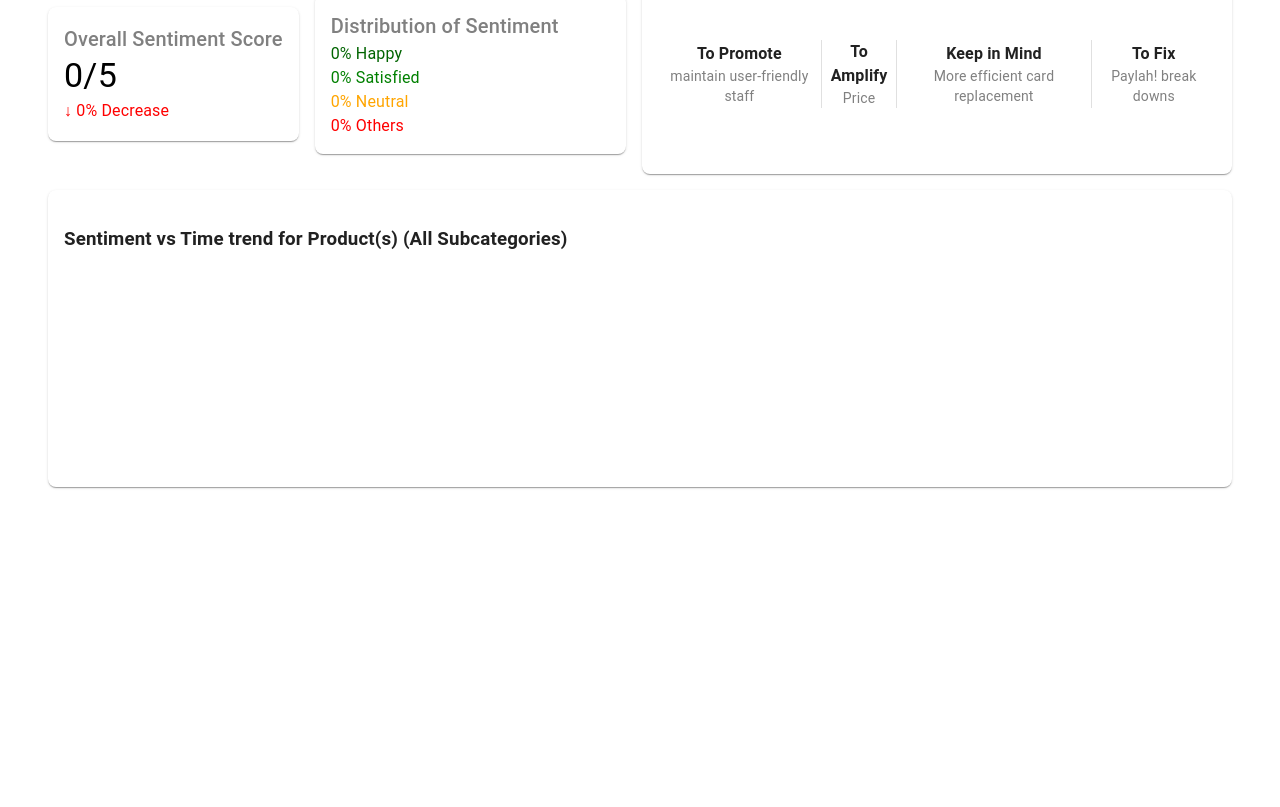
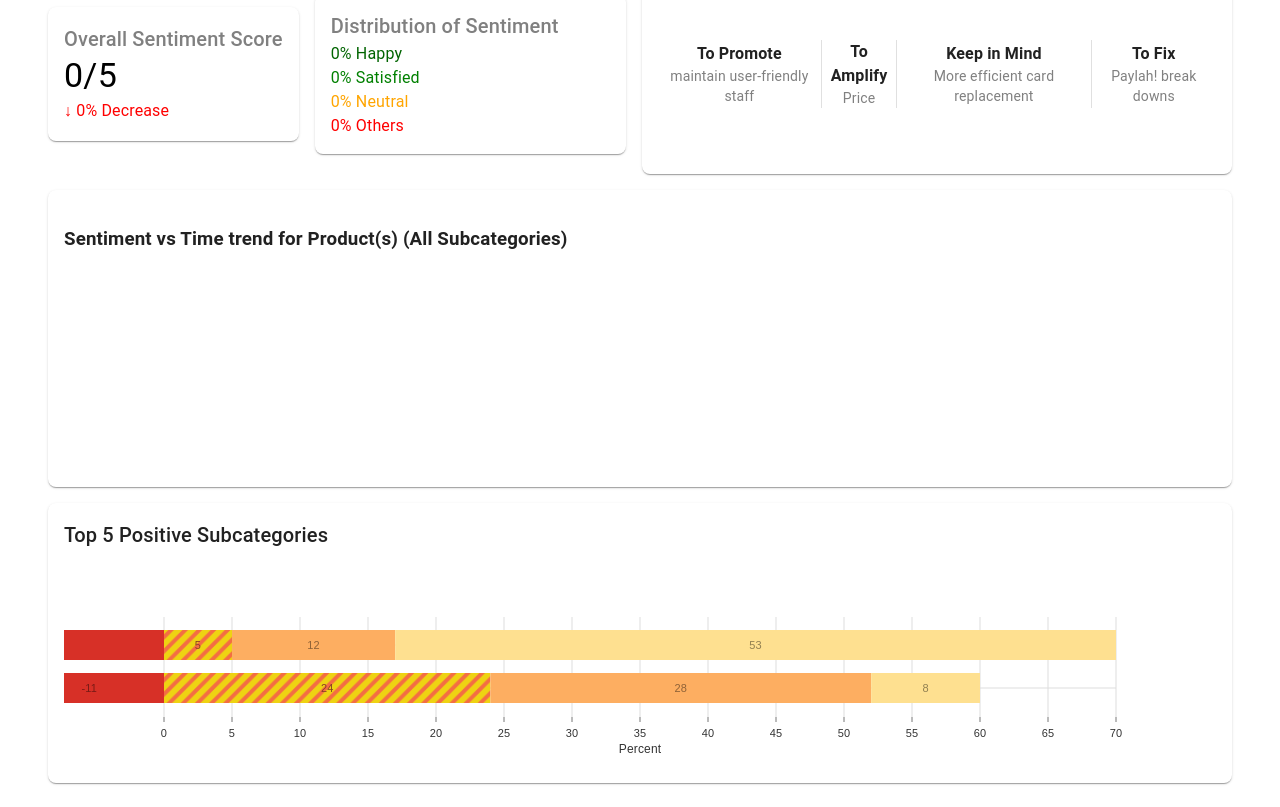
Before and after one commit to Service-Design-Studio/1d-final-project-summer-2024-sds-2024-team-03, a React (Create React App) app in the folder react/: page / in a window 1280 px wide. Shown: the part 261-1068 px from the top of the page. Before the commit the page ends 800 px from the top, so only its background shows below. Built offline with nearby package versions, Linux system fonts and the light colour scheme.

Commit message:
Subcategories visualization

```diff
--- a/react/package.json
+++ b/react/package.json
@@ -9,6 +9,7 @@
         "@mui/icons-material": "^5.15.20",
         "@mui/material": "^5.15.20",
         "@mui/x-date-pickers": "^7.7.0",
+        "@nivo/bar": "^0.87.0",
         "@nivo/core": "^0.87.0",
         "@nivo/line": "^0.87.0",
         "@testing-library/jest-dom": "^5.17.0",
--- a/react/src/pages/Dashboard.tsx
+++ b/react/src/pages/Dashboard.tsx
@@ -9,6 +9,7 @@ import OverallSentimentScore from "../components/dashboard/OverallSentimentScore
 import SentimentDistribution from "../components/dashboard/SentimentDistribution";
 import SentimentScoreGraph from "../components/SentimentScoreGraph";
 import { LocalizationProvider } from "@mui/x-date-pickers/LocalizationProvider";
+import { ResponsiveBar } from '@nivo/bar'
 
 interface DashboardProps {
   setFromDate: React.Dispatch<React.SetStateAction<Dayjs>>;
@@ -146,7 +147,136 @@ export default function Dashboard({
       selectedSource = {selectedSource}
       isDetailed = {false}
       />
-
+      <Box sx={{ display: 'flex', gap: 2, mt: 2,  width: "100%", flexDirection: 'column',}} id="detailed-sentimentscoregraph">
+        <Paper sx={{ p: 2, borderRadius: 2, flexDirection: 'row',}}>
+        <Typography variant="h6" component="h3" sx={{ marginRight: 2, width: "50%" , }}>
+          Top 5 Positive Subcategories
+        </Typography>
+        <Box sx={{ display: 'flex', gap: 2, mt: 2,  width: "100%", height:200}}>
+        <ResponsiveBar
+          data={[
+          {
+            "subcategory": "Card>Perks",
+            "very angry": -29,
+            "very angryColor": "hsl(181, 70%, 50%)",
+            "sad": -11,
+            "sadColor": "hsl(130, 70%, 50%)",
+            "others": 24,
+            "othersColor": "hsl(222, 70%, 50%)",
+            "satisfied": 28,
+            "satisfiedColor": "hsl(125, 70%, 50%)",
+            "happy": 8,
+            "happyColor": "hsl(289, 70%, 50%)",
+          },
+          {
+            "subcategory": "Loan>Interest",
+            "very angry": -9,
+            "very angryColor": "hsl(181, 70%, 50%)",
+            "sad": -21,
+            "sadColor": "hsl(130, 70%, 50%)",
+            "others": 5,
+            "othersColor": "hsl(222, 70%, 50%)",
+            "satisfied": 12,
+            "satisfiedColor": "hsl(125, 70%, 50%)",
+            "happy": 53,
+            "happyColor": "hsl(289, 70%, 50%)",
+          }]}
+        keys={[
+            'angry',
+            'sad',
+            'others',
+            'satisfied',
+            'happy',
+        ]}
+        indexBy="subcategory"
+        margin={{ top: 50, right: 100, bottom: 50, left: 100 }}
+        padding={0.3}
+        minValue={-100}
+        maxValue={100}
+        layout="horizontal"
+        valueScale={{ type: 'linear' }}
+        indexScale={{ type: 'band', round: true }}
+        colors={{ scheme: 'red_yellow_blue' }}
+        defs={[
+            {
+                id: 'dots',
+                type: 'patternDots',
+                background: 'inherit',
+                color: '#38bcb2',
+                size: 4,
+                padding: 1,
+                stagger: true
+            },
+            {
+                id: 'lines',
+                type: 'patternLines',
+                background: 'inherit',
+                color: '#eed312',
+                rotation: -45,
+                lineWidth: 6,
+                spacing: 10
+            }
+        ]}
+        fill={[
+            {
+                match: {
+                    id: 'angry'
+                },
+                id: 'dots'
+            },
+            {
+                match: {
+                    id: 'others'
+                },
+                id: 'lines'
+            }
+        ]}
+        borderColor={{
+            from: 'color',
+            modifiers: [
+                [
+                    'darker',
+                    1.6
+                ]
+            ]
+        }}
+        axisTop={null}
+        axisRight={null}
+        axisBottom={{
+            tickSize: 5,
+            tickPadding: 5,
+            tickRotation: 0,
+            legend: 'Percent',
+            legendPosition: 'middle',
+            legendOffset: 32,
+            truncateTickAt: 0
+        }}
+        axisLeft={{
+            tickSize: 5,
+            tickPadding: 5,
+            tickRotation: 0,
+            legend: '',
+            legendPosition: 'middle',
+            legendOffset: -40,
+            truncateTickAt: 0
+        }}
+        enableGridX={true}
+        labelSkipWidth={12}
+        labelSkipHeight={12}
+        labelTextColor={{
+            from: 'color',
+            modifiers: [
+                [
+                    'darker',
+                    1.6
+                ]
+            ]
+        }}
+        legends={[]}
+        role="application"
+        ariaLabel="Categorization"
+        barAriaLabel={e=>e.id+": "+e.formattedValue+" for Subcategory: "+e.indexValue}
+    /></Box></Paper></Box>
 
       </>
   );
```
Also changed, not shown: 2 other files (tests, documents, lock files or other folders).
